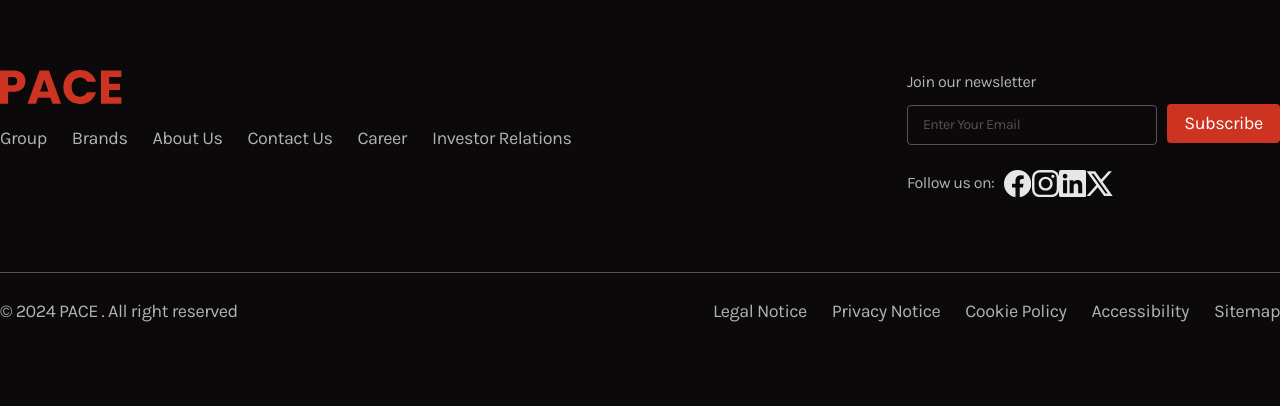
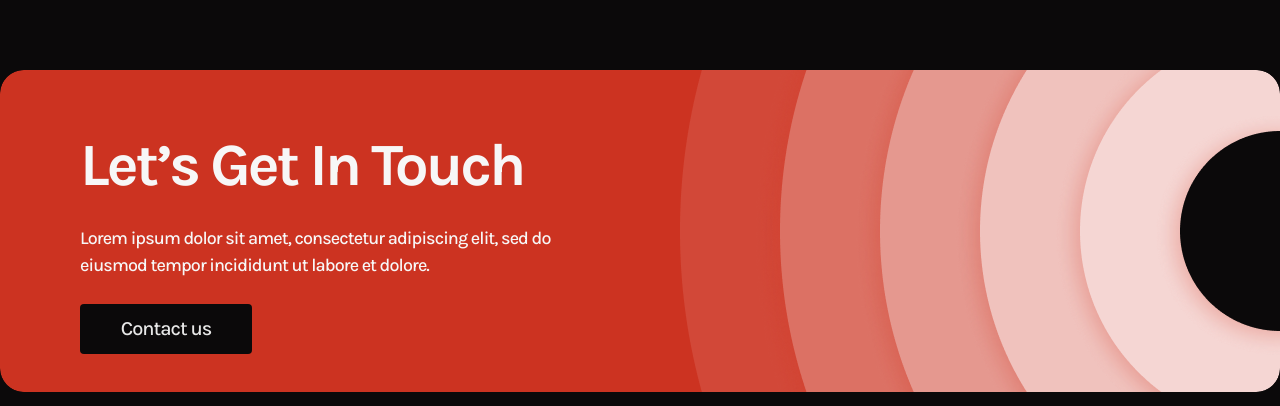
Before and after one commit to TarunRajpurohit123/pace-bussiness-website, a Next.js app in the folder pace-website/: page /about in a window 1280 px wide. Shown: the part 2391-2797 px from the top of the page. Before the commit the page ends 2741 px from the top, so only its background shows below. Built offline with nearby package versions, Linux system fonts and the light colour scheme.

Commit message:
about page cta section

```diff
--- /dev/null
+++ b/pace-website/src/app/about/(components)/CTA.jsx
@@ -0,0 +1,23 @@
+import Link from "next/link";
+
+export default function CTA() {
+  return (
+    <div className={"about__cta__section_wrapper"}>
+      <section className="page-width about__cta__section">
+        <div className="cta_content">
+          <h1>Let’s Get In Touch</h1>
+          <p>
+            Lorem ipsum dolor sit amet, consectetur adipiscing elit, sed do{" "}
+            <br />
+            eiusmod tempor incididunt ut labore et dolore.
+          </p>
+          <Link
+            href="/contact"
+          >
+            Contact us
+          </Link>
+        </div>
+      </section>
+    </div>
+  );
+}
--- a/pace-website/src/app/about/page.jsx
+++ b/pace-website/src/app/about/page.jsx
@@ -2,6 +2,7 @@ import { SparklesPreview } from "@/components/ui/sparklesPreview";
 import CompanyProfile from "./(components)/CompanyProfile";
 import AboutCards from "./(components)/AboutCards";
 import Zigzag from "@/components/ui/zigzag";
+import CTA from "./(components)/CTA";
 
 export default function About() {
   return (
@@ -14,6 +15,7 @@ export default function About() {
           padding: "7.5rem 0 7.5rem 0",
         }}
       />
+      <CTA />
     </>
   );
 }
--- a/pace-website/src/app/globals.css
+++ b/pace-website/src/app/globals.css
@@ -4,7 +4,7 @@
 
 :root {
   font-size: 62.5%;
-  letter-spacing: -0.5px;
+  letter-spacing: -0.05em;
 }
 
 * {
@@ -28,6 +28,7 @@ body {
   --gray_400: #9d9d9d;
   --gray_500: #848384;
   --gray_700: #555354;
+  --gray_900: #0b090a;
   --red: #cc3321;
   --cf-opacity: rgba(0, 0, 0, 0.67);
   --contact-box: #f7f7f70d;
@@ -577,3 +578,49 @@ option:hover {
 .aboutcards_section > h1 > span {
   color: var(--red);
 }
+
+.about__cta__section {
+  height: 32.2rem;
+  padding: 5rem 0 5rem 8rem;
+  border-radius: 24px;
+  background: url("../../public/about_cta_bg.png");
+  background-repeat: no-repeat;
+  background-size: cover;
+}
+
+.about__cta__section_wrapper {
+  padding: 7.5rem 0px 10rem 0px;
+}
+
+.about__cta__section_wrapper > .about__cta__section > .cta_content > h1 {
+  font-size: 6rem;
+  font-weight: 700;
+  letter-spacing: -0.05em;
+  color: var(--pure_F7);
+}
+.about__cta__section_wrapper > .about__cta__section > .cta_content > p {
+  font-size: 1.8rem;
+  font-weight: 500;
+  letter-spacing: -0.05em;
+  color: var(--pure_F7);
+  margin-top: 1.5rem;
+}
+
+.about__cta__section_wrapper > .about__cta__section > .cta_content > a {
+  background: var(--gray_900);
+  font-weight: 500;
+  font-size: 2rem;
+  color: var(--gray_100);
+  letter-spacing: -0.05em;
+  border-radius: 0.4rem;
+  display: flex;
+  justify-content: center;
+  align-items: center;
+  width: 17.2rem;
+  height: 5rem;
+  margin-top: 2.5rem;
+  transition: 0.5s all;
+}
+.about__cta__section_wrapper > .about__cta__section > .cta_content > a:hover {
+  opacity: 80%;
+}
```
Also changed, not shown: pace-website/public/about_cta_bg.png (added).
